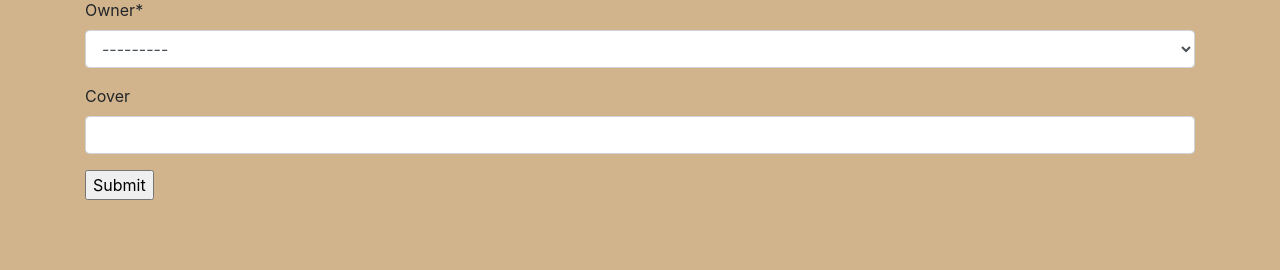
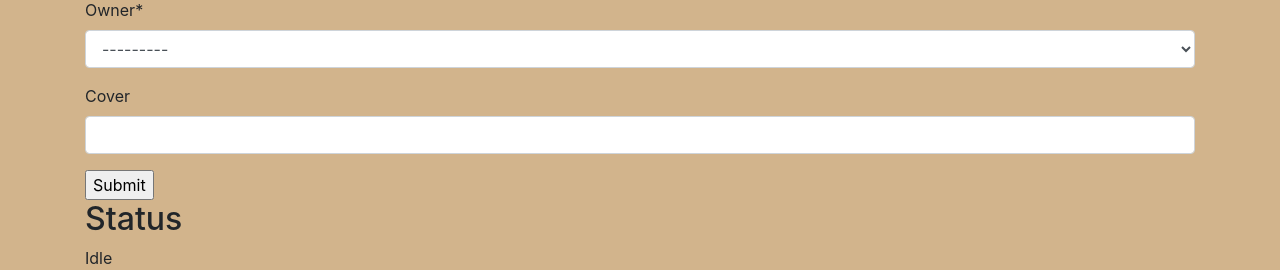
Before and after one commit to 4forces/tgc8-django2, a Django app: page /books/create in a window 1280 px wide. Shown: the part 996-1266 px from the top of the page. Before the commit the page ends 1196 px from the top, so only its background shows below. Run offline with Django 3.2, Linux system fonts and the light colour scheme; a user stored in the database is signed in; tables that the repository leaves empty hold one stand-in row (values such as "Sample post"); some libraries are stand-ins or nearby versions.

Commit message:
Step 38B.9 | Update the template file add js to create_book.template.htm

```diff
--- a/books/templates/books/create_book.template.html
+++ b/books/templates/books/create_book.template.html
@@ -1,11 +1,62 @@
 
 {% extends "base.template.html" %}
 {% load crispy_forms_tags %}
+{% load cloudinary %}
+{% load static %}
+
 {% block content %}
     <h1>Create Books Form</h1>
-    <form method="POST">
+    <form method="POST" id='form'>
     {% csrf_token %}
     {{ form|crispy}}
     <input type="Submit"/>
     </form>
-    {%endblock%}
+
+    <div class="status">
+        <h2>Status</h2>
+        <span class="status_value">Idle</span>
+    </div>
+
+    <div class="uploaded_info_folder">
+
+    </div>
+
+{%endblock%}
+
+{%block js %}
+
+{% cloudinary_includes %}
+{% cloudinary_js_config %}
+<script>
+  function prettydump(obj) {
+    ret = ""
+    $.each(obj, function(key, value) {
+      ret += "<tr><td>" + key + "</td><td>" + value + "</td></tr>";
+    });
+    return ret;
+  }
+
+  $(function () {
+    $('#form input[type="file"]')
+    .cloudinary_fileupload({
+      dropZone: '#form',
+      start: function () {
+        $('.status_value').text('Starting direct upload...');
+      },
+      progress: function () {
+        $('.status_value').text('Uploading...');
+      }
+      .on('cloudinarydone', function(e, data){
+          $('.status_value').text('Updating backend...');
+          let info = $('<div class="image"/>').append(
+              $cloudinary.image(data.result.public_id,{
+                  format: data.result.format, width: 150, height: 150, crop: "fill"
+              });
+          )
+          $('.uploaded_info_holder').append(info);
+      })
+    })
+  })
+</script>
+
+{%endblock%}
```
